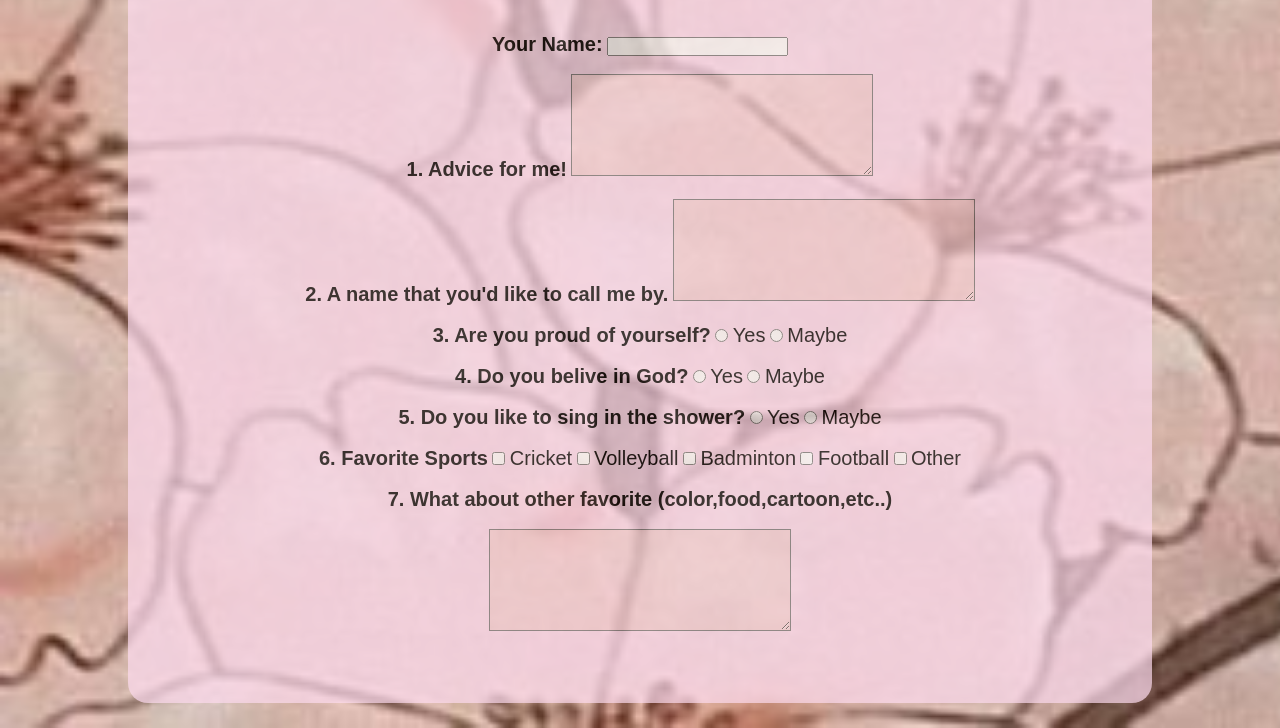
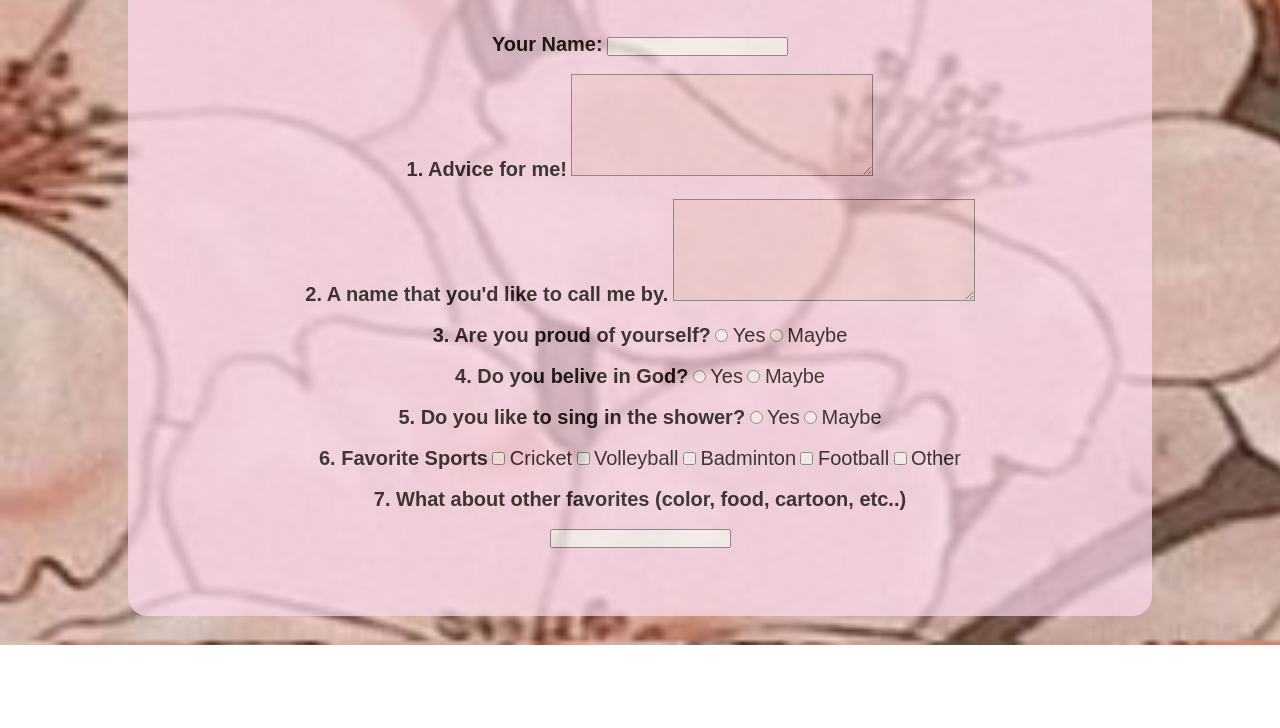
Before and after one commit to ixsiya/SlamBook, a plain HTML site: page index.html in a window 1280 px wide. Shown: the part 155-883 px from the top of the page. After the commit the page ends 800 px from the top, so only its background shows below. Drawn offline with Linux system fonts and the light colour scheme; a web font is replaced by a local one.

Commit message:
Update index.html

```diff
--- a/index.html
+++ b/index.html
@@ -46,8 +46,8 @@
     <input type="Checkbox" value="Other">
     <label>Other</label> <br> <br>
 
-    <label id="question">7. What about other favorite (color,food,cartoon,etc..)</label> <br> <br>
-     <textarea></textarea> <br> <br>
+    <label id="question">7. What about other favorites (color, food, cartoon, etc..)</label> <br> <br>
+    <input type="text" Name="Favorites"> <br> <br>
     </div>
 </body>
 </html>
```
